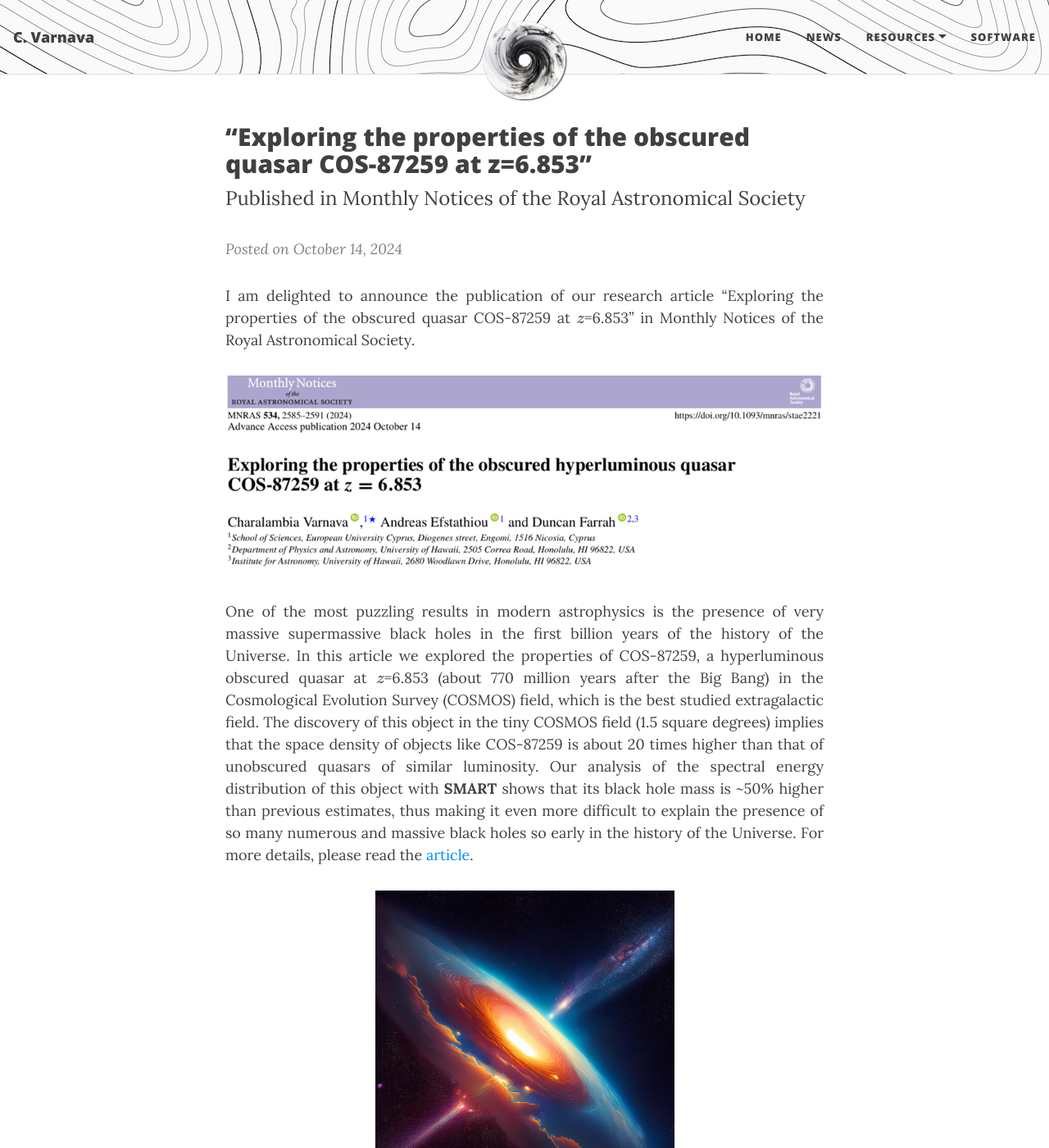
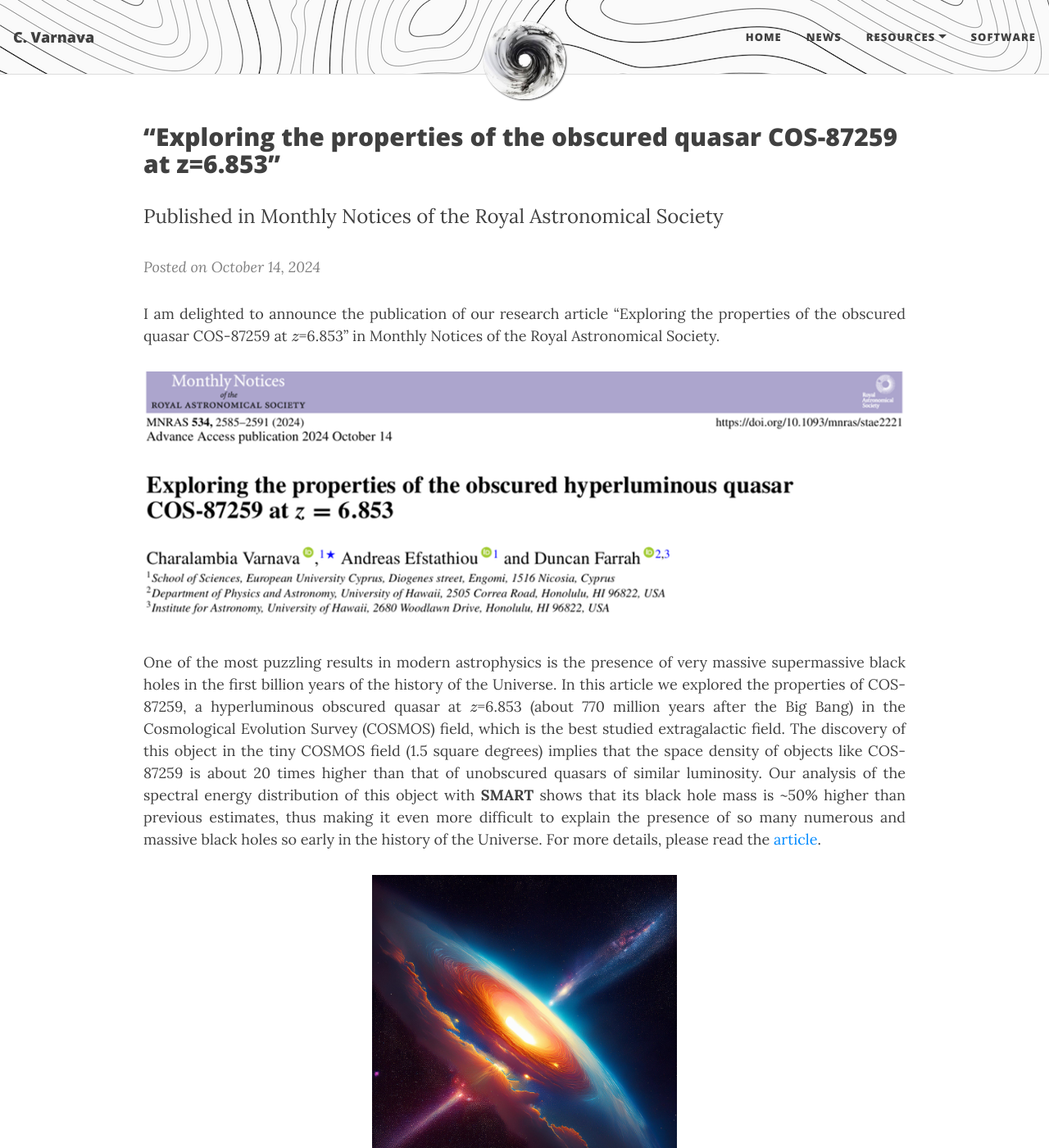
Before and after one commit to ch-var/ch-var.github.io, a Jekyll site: the page built from 2024-10-14-COS-87529.html, in a window 1280 px wide and 1400 px high. Shown: the whole window at 82% size. Built offline with Jekyll 4.4.1, drawn with Linux system fonts in a browser that asks for light colours; formulas are drawn with MathJax 3.

Commit message:
Update 2024-10-14-COS-87529.html

```diff
--- a/2024-10-14-COS-87529.html
+++ b/2024-10-14-COS-87529.html
@@ -2,11 +2,27 @@
 layout: page
 mathjax: true
 ---
-<h2>“Exploring the properties of the obscured quasar COS-87259 at z=6.853”</h2>
-<font size="+2">Published in Monthly Notices of the Royal Astronomical Society</font>
-<p>
-<p>
-<i style="color:#808080";>Posted on October 14, 2024</i>
+<style>
+  /* Reduce margins of paragraphs on desktop screens */
+  @media (min-width: 768px) {
+    p {
+      margin-left: -100px;  /* Reduce the left margin for paragraphs */
+      margin-right: -100px; /* Reduce the right margin for paragraphs */
+    }
+  }
+
+  /* Keep default margins on mobile screens */
+  @media (max-width: 767px) {
+    p {
+      margin-left: 0;  /* Default left margin for paragraphs */
+      margin-right: 0; /* Default right margin for paragraphs */
+    }
+  }
+</style>
+
+<p style="font-family: var(--header-font); font-weight: 800; line-height: 1.1; font-size: 1.875rem; margin-top: 1.25rem;">“Exploring the properties of the obscured quasar COS-87259 at z=6.853”</p>
+<p><font size="+2">Published in Monthly Notices of the Royal Astronomical Society</font></p>
+<p><i style="color:#808080";>Posted on October 14, 2024</i></p>
 
 <p align='justify'>I am delighted to announce the publication of our research article “Exploring the properties of the obscured quasar COS-87259 at \(z\)=6.853” in Monthly Notices of the Royal Astronomical Society.</p>
 
@@ -17,7 +33,7 @@ mathjax: true
 <p align='justify'>One of the most puzzling results in modern astrophysics is the presence of very massive supermassive black holes in the first billion years of the history of the Universe. In this article we explored the properties of COS-87259, a hyperluminous obscured quasar at \(z\)=6.853 (about 770 million years after the Big Bang) in the Cosmological Evolution Survey (COSMOS) field, which is the best studied extragalactic field. The discovery of this object in the tiny COSMOS field (1.5 square degrees) implies that the space density of objects like COS-87259 is about 20 times higher than that of unobscured quasars of similar luminosity. Our analysis of the spectral energy distribution of this object with <b>SMART</b> shows that its black hole mass is ~50% higher than previous estimates, thus making it even more difficult to explain the presence of so many numerous and massive black holes so early in the history of the Universe. For more details, please read the <a href="https://doi.org/10.1093/mnras/stae2221">article</a>.
 
 <p align="center">
-<img src="/assets/img/SMBH.jpg" width="50%" height="50%">
+<img src="/assets/img/SMBH.jpg" width="40%" height="40%">
 </p>
 
-<p align='justify'>For this work we acknowledge support from the projects CYGNUS and CYGNUS+ funded by the European Space Agency.
+<p align='justify'>For this work we acknowledge support from the projects CYGNUS and CYGNUS+ funded by the European Space Agency.</p>
```
